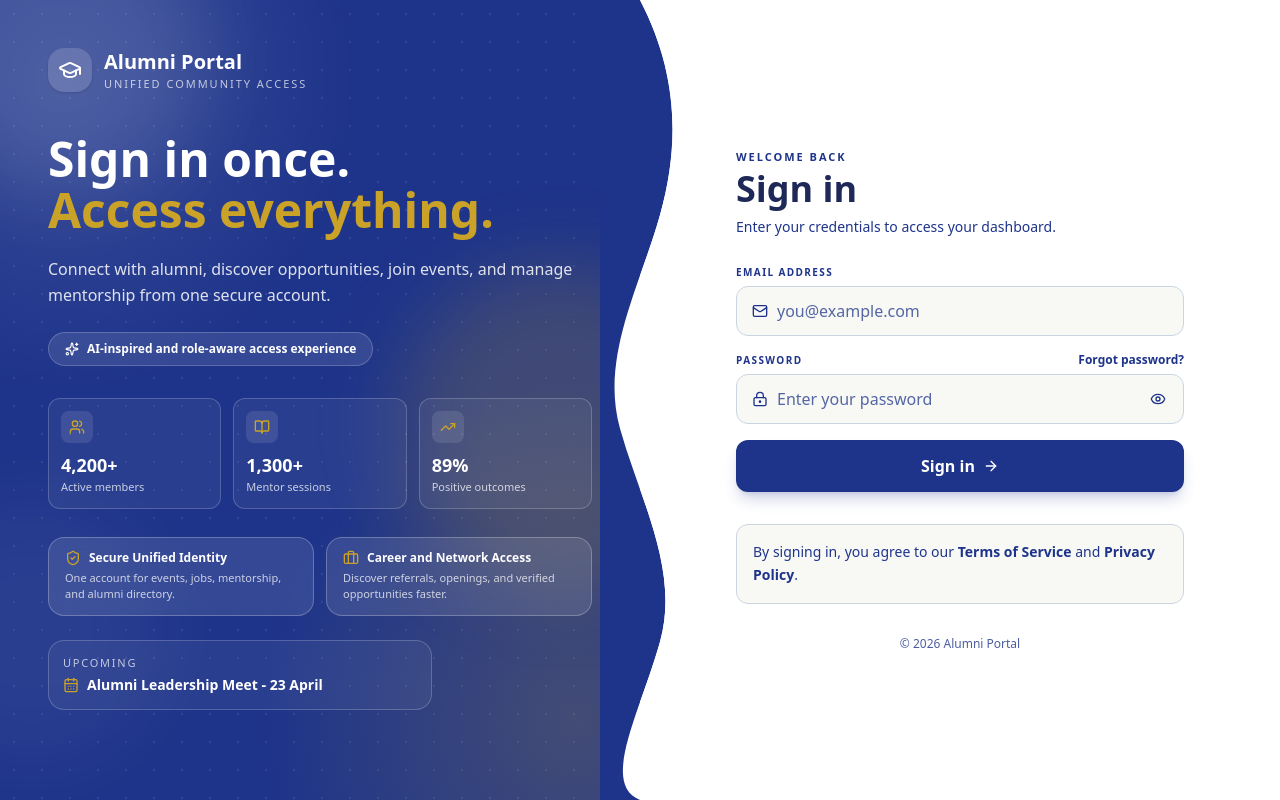
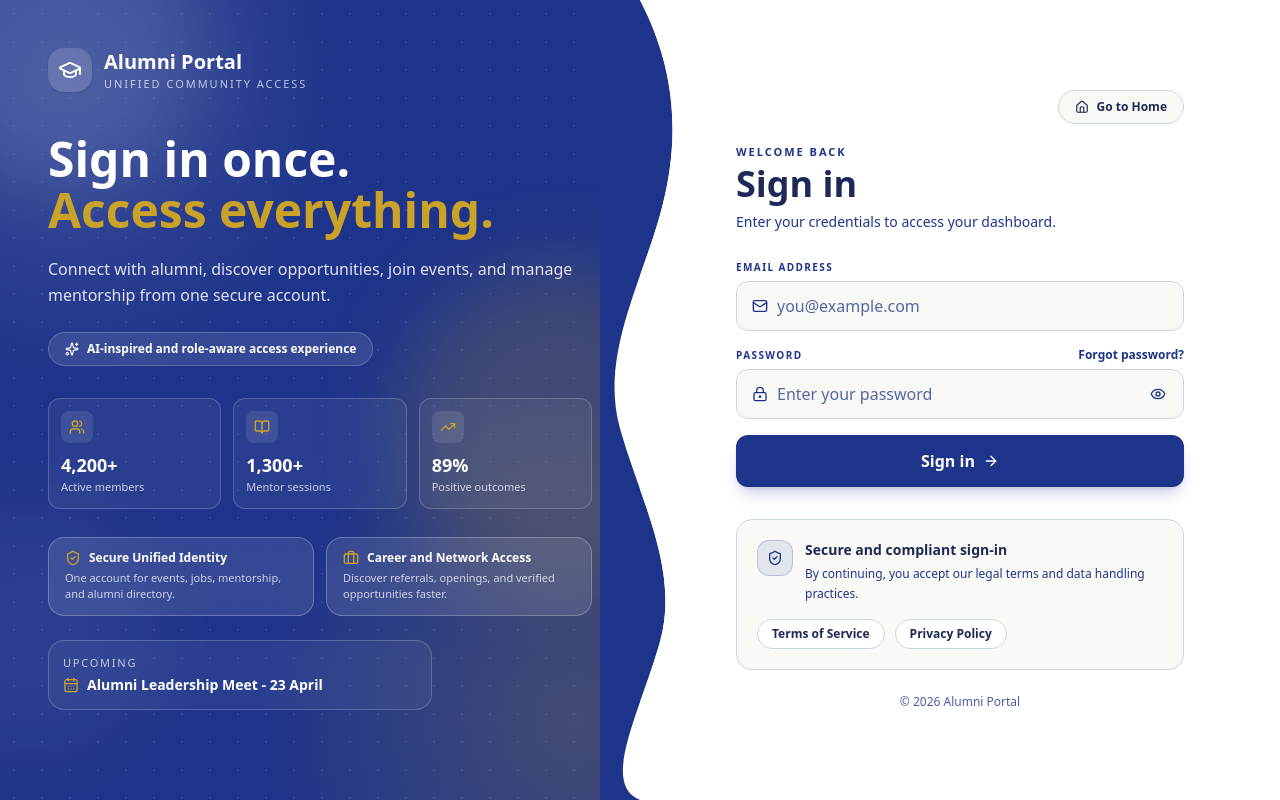
Before and after one commit to ashwanik0777/alumni-portal, a Next.js app: page /login in a window 1280 px wide. Built offline with nearby package versions, Linux system fonts and the light colour scheme.

Commit message:
update login page

```diff
--- a/app/login/page.tsx
+++ b/app/login/page.tsx
@@ -13,6 +13,7 @@ import {
   Eye,
   EyeOff,
   GraduationCap,
+  House,
   LockKeyhole,
   Mail,
   ShieldCheck,
@@ -210,6 +211,16 @@ export default function LoginPage() {
 
           <main className="lg:col-span-6 flex items-center justify-center px-6 py-10 sm:px-10 bg-card">
             <div className="w-full max-w-md">
+              <div className="mb-5 flex items-center justify-end">
+                <Link
+                  href="/"
+                  className="inline-flex items-center gap-2 rounded-full border border-border bg-background px-4 py-2 text-xs font-semibold text-text-primary hover:border-primary/40 hover:text-primary transition-colors"
+                >
+                  <House className="h-3.5 w-3.5" />
+                  Go to Home
+                </Link>
+              </div>
+
               <div
                 style={{
                   opacity: formVisible ? 1 : 0,
@@ -379,14 +390,36 @@ export default function LoginPage() {
                   </div>
                 )}
 
-                <div className="mt-8 rounded-xl border border-border bg-background p-4 text-sm text-text-secondary leading-relaxed">
-                  By signing in, you agree to our{" "}
-                  <Link href="/terms" className="font-semibold text-primary hover:underline">Terms of Service</Link>
-                  {" "}and{" "}
-                  <Link href="/privacy" className="font-semibold text-primary hover:underline">Privacy Policy</Link>.
+                <div className="mt-8 rounded-2xl border border-border bg-background/80 p-4 sm:p-5">
+                  <div className="flex items-start gap-3">
+                    <span className="inline-flex h-9 w-9 shrink-0 items-center justify-center rounded-xl bg-primary/10 border border-primary/20">
+                      <ShieldCheck className="h-4 w-4 text-primary" />
+                    </span>
+                    <div className="min-w-0">
+                      <p className="text-sm font-semibold text-text-primary">Secure and compliant sign-in</p>
+                      <p className="mt-1 text-xs text-text-secondary leading-relaxed">
+                        By continuing, you accept our legal terms and data handling practices.
+                      </p>
+                    </div>
+                  </div>
+
+                  <div className="mt-4 flex flex-wrap gap-2.5">
+                    <Link
+                      href="/terms"
+                      className="inline-flex items-center rounded-full border border-border bg-card px-3.5 py-1.5 text-xs font-semibold text-text-primary hover:border-primary/40 hover:text-primary transition-colors"
+                    >
+                      Terms of Service
+                    </Link>
+                    <Link
+                      href="/privacy"
+                      className="inline-flex items-center rounded-full border border-border bg-card px-3.5 py-1.5 text-xs font-semibold text-text-primary hover:border-primary/40 hover:text-primary transition-colors"
+                    >
+                      Privacy Policy
+                    </Link>
+                  </div>
                 </div>
 
-                <p className="mt-8 text-center text-xs text-text-secondary/80">&copy; {new Date().getFullYear()} Alumni Portal</p>
+                <p className="mt-6 text-center text-xs text-text-secondary/80">&copy; {new Date().getFullYear()} Alumni Portal</p>
               </div>
             </div>
           </main>
--- a/public/counter.json
+++ b/public/counter.json
@@ -1 +1 @@
-{"count":1243}
+{"count":1244}
```
